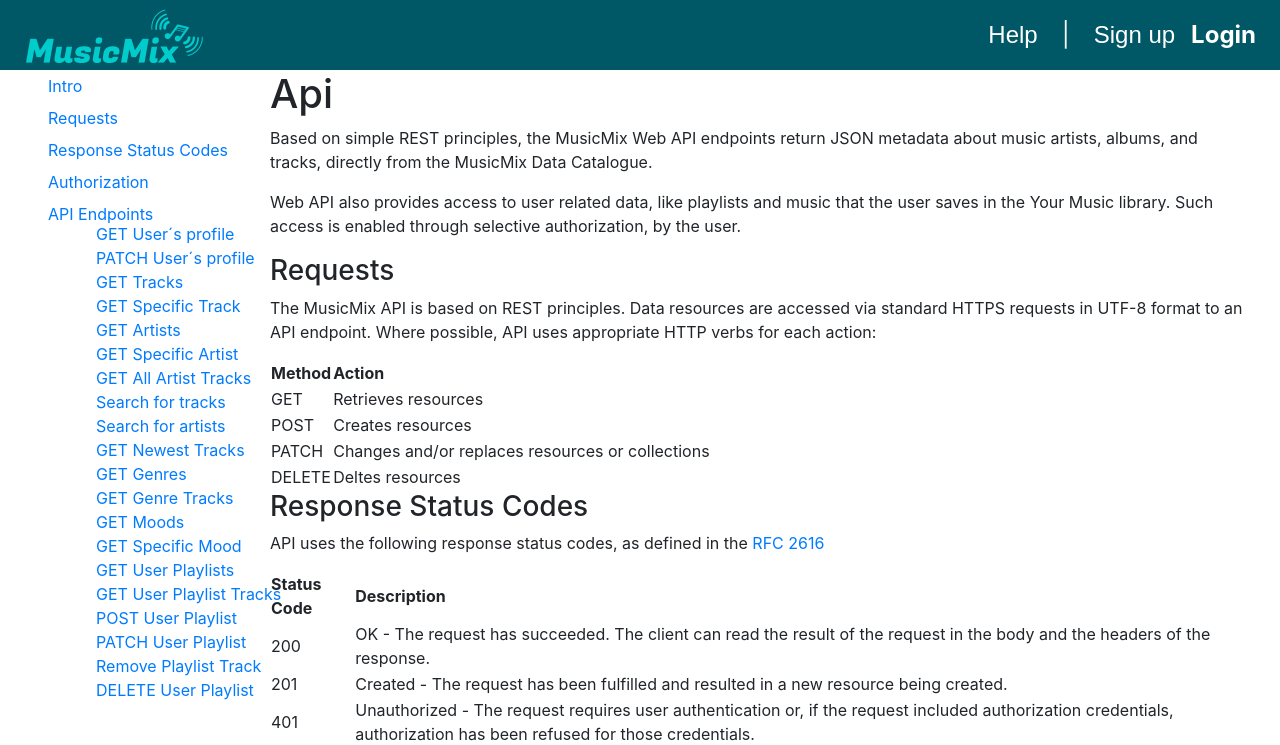
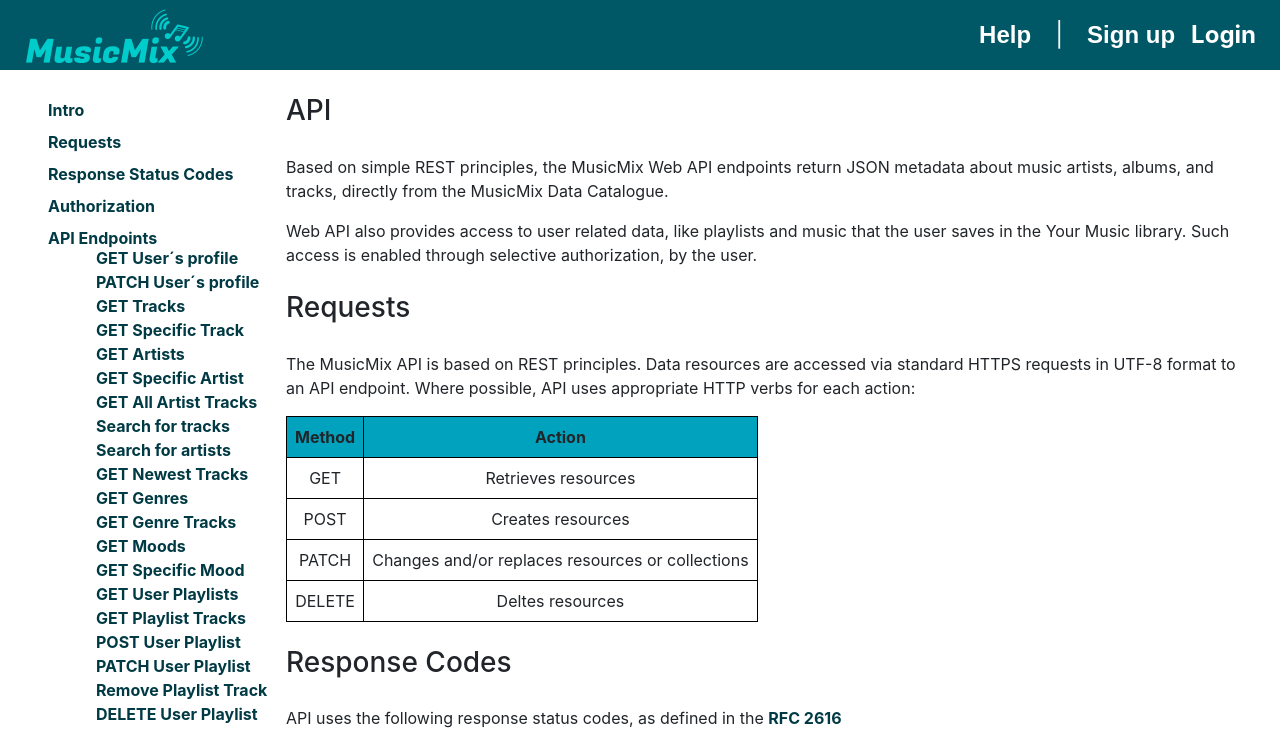
Before and after one commit to DainisM/MusicMix-web-app, a React app: page /api in a window 1280 px wide. Shown: the top 745 px of the page. Built offline with nearby package versions, Linux system fonts and the light colour scheme.

Commit message:
Done with Api Page

```diff
--- a/src/app/pages/Api.js
+++ b/src/app/pages/Api.js
@@ -1,96 +1,17 @@
 import React from "react";
 import "./styles/Api.css";
+import SideNav from "../components/Nav/ApiPage/SideNav";
+import TopNav from "../components/Nav/ApiPage/TopNav";
 
 const Api = () => {
   return (
     <div className="wrap-content">
-      <aside className="menu">
-        <ul>
-          <li>
-            <a href="/api">Intro</a>
-          </li>
-          <li>
-            <a href="#requests">Requests</a>
-          </li>
-          <li>
-            <a href="#response-status-codes">Response Status Codes</a>
-          </li>
-          <li>
-            <a href="#authorization">Authorization</a>
-          </li>
-          <li>
-            {" "}
-            <a href="#api-endpoints">API Endpoints</a>
-            <ul className="submenu">
-              <li>
-                <a href="#get-users-profile">GET User´s profile</a>
-              </li>
-              <li>
-                <a href="#patch-users-profile">PATCH User´s profile</a>
-              </li>
-              <li>
-                <a href="#get-tracks">GET Tracks</a>
-              </li>
-              <li>
-                <a href="#get-trackId">GET Specific Track</a>
-              </li>
-              <li>
-                <a href="#get-artists">GET Artists</a>
-              </li>
-              <li>
-                <a href="#get-specific-artist">GET Specific Artist</a>
-              </li>
-              <li>
-                <a href="#get-all-artist-tracks">GET All Artist Tracks</a>
-              </li>
-              <li>
-                <a href="#search-tracks">Search for tracks</a>
-              </li>
-              <li>
-                <a href="#search-artists">Search for artists</a>
-              </li>
-              <li>
-                <a href="#get-newest-tracks">GET Newest Tracks</a>
-              </li>
-              <li>
-                <a href="#get-genres">GET Genres</a>
-              </li>
-              <li>
-                <a href="#get-specific-genre">GET Genre Tracks</a>
-              </li>
-              <li>
-                <a href="#get-moods">GET Moods</a>
-              </li>
-              <li>
-                <a href="#get-specific-moods">GET Specific Mood</a>
-              </li>
-              <li>
-                <a href="#get-user-playlists">GET User Playlists</a>
-              </li>
-              <li>
-                <a href="#get-user-playlist-tracks">GET User Playlist Tracks</a>
-              </li>
-              <li>
-                <a href="#post-user-playlist">POST User Playlist</a>
-              </li>
-              <li>
-                <a href="#patch-user-playlist">PATCH User Playlist</a>
-              </li>
-              <li>
-                <a href="#remove-playlist-track">Remove Playlist Track</a>
-              </li>
-              <li>
-                <a href="#delete-user-playlist">DELETE User Playlist</a>
-              </li>
-            </ul>
-          </li>
-        </ul>
-      </aside>
-
+      <SideNav />
+      <TopNav />
       <div className="main">
         <section className="container-fluid">
           <div className="col-lg-12">
-            <h1>Api</h1>
+            <h3 id="api">API</h3>
             <p>
               Based on simple REST principles, the MusicMix Web API endpoints
               return JSON metadata about music artists, albums, and tracks,
@@ -134,7 +55,7 @@ const Api = () => {
                 </tr>
               </tbody>
             </table>
-            <h3 id="response-status-codes">Response Status Codes</h3>
+            <h3 id="response-status-codes">Response Codes</h3>
             <p>
               API uses the following response status codes, as defined in the{" "}
               <a href="https://www.ietf.org/rfc/rfc2616.txt" target="_blank">
@@ -1827,7 +1748,7 @@ const Api = () => {
             <br />
             <div className="row">
               <div className="col-lg-6 left">
-                <h5 id="get-user-playlist-tracks">GET User Playlist Tracks</h5>
+                <h5 id="get-user-playlist-tracks">GET Playlist Tracks</h5>
                 <em>
                   To get all the tracks for the playlist of the user, use userID
                   and playlistID:
@@ -2125,7 +2046,8 @@ const Api = () => {
                   </tbody>
                 </table>
                 <p>
-                  API will receive playlistID and userID from the DELETE request.
+                  API will receive playlistID and userID from the DELETE
+                  request.
                 </p>
               </div>
               <div className="col-lg-6 right">
@@ -2144,7 +2066,8 @@ const Api = () => {
                   To delete a playlist for the user, playlistID and userID:
                 </em>
                 <p>
-                  API will receive playlistID and userID from the DELETE request.
+                  API will receive playlistID and userID from the DELETE
+                  request.
                 </p>
               </div>
               <div className="col-lg-6 right">
--- a/src/app/pages/styles/Api.css
+++ b/src/app/pages/styles/Api.css
@@ -1,13 +1,97 @@
+html {
+  scroll-behavior: smooth;
+}
+
 .main {
   justify-content: center;
-  margin-left: 15rem;
+  margin-left: 16rem;
 }
 
 .menu {
+  height: 100%;
   position: fixed;
   line-height: 1rem;
+}
+
+.navbar {
+  z-index: 10;
+  position: sticky;
+  top: 0;
+  width: 100%;
+  background-color: #01788d;
+}
+
+#navbar a {
+  float: left;
+  display: block;
+  text-align: center;
+  text-decoration: none;
+}
+
+a {
+  text-decoration: none;
+  color: #003a44;
+  font-weight: bold;
+}
+
+a:hover {
+  text-decoration: none;
+  color: #00cccc;
 }
 
 .submenu {
   line-height: 0.5rem;
 }
+
+table {
+  border-collapse: collapse;
+}
+
+code {
+  color: red;
+  background-color: lightgray;
+}
+
+.right {
+  justify-content: center;
+  background-color: lightgray;
+}
+
+.row {
+  padding: 0;
+}
+
+table,
+th,
+td {
+  border: 1px solid black;
+  padding: 0.5rem;
+  text-align: center;
+  margin: 0;
+}
+
+th {
+  background-color: #00a2be;
+}
+
+h3 {
+  margin-top: 1.5rem;
+  margin-bottom: 1.7rem;
+}
+
+@media (max-width: 609px) {
+  .menu {
+    display: none;
+  }
+  .main,
+  .right {
+    margin: 1rem;
+    padding-top: 3rem;
+  }
+}
+
+@media (min-width: 610px) {
+  .navbar {
+    display: none;
+  }
+}
```
